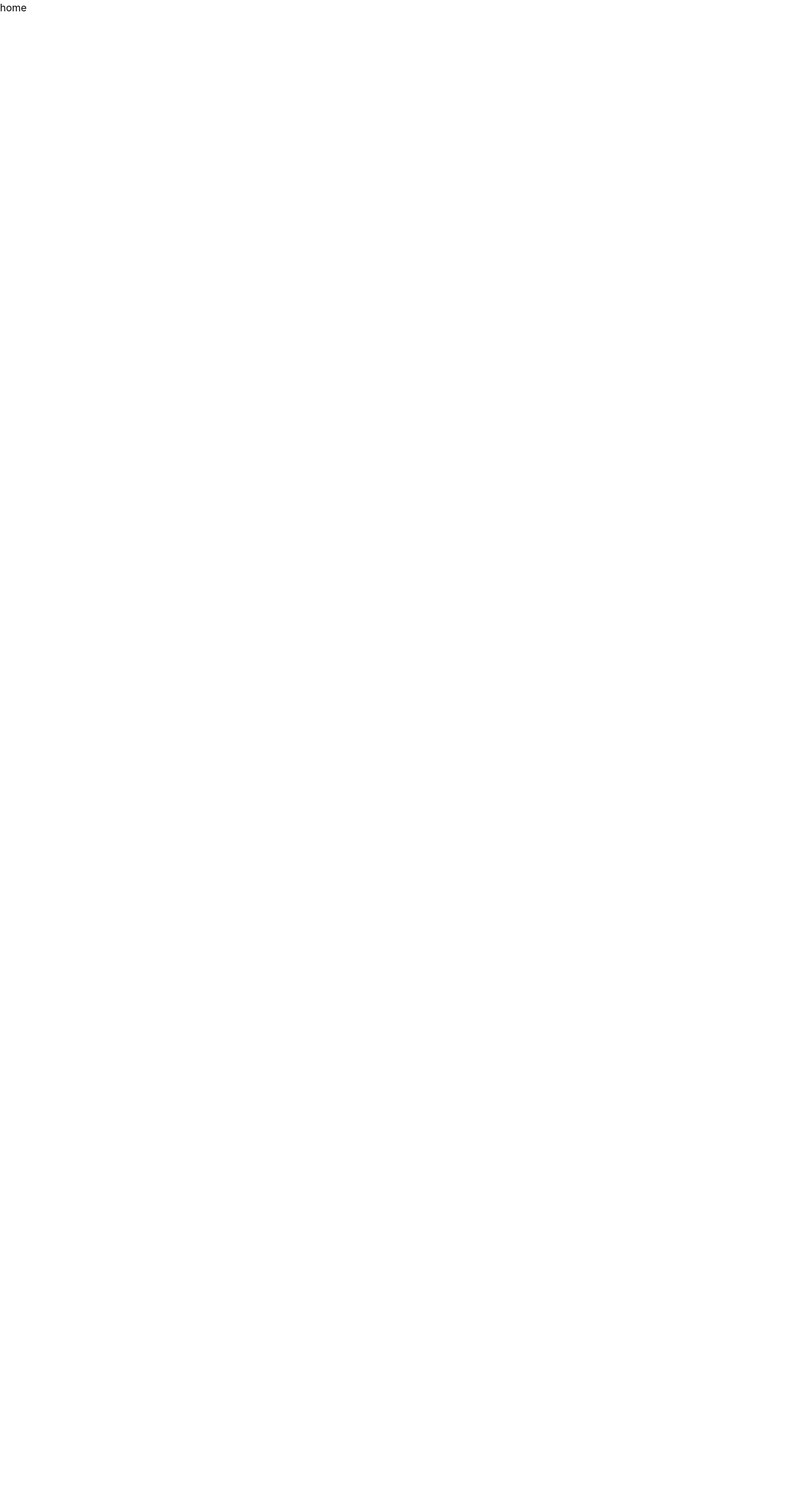
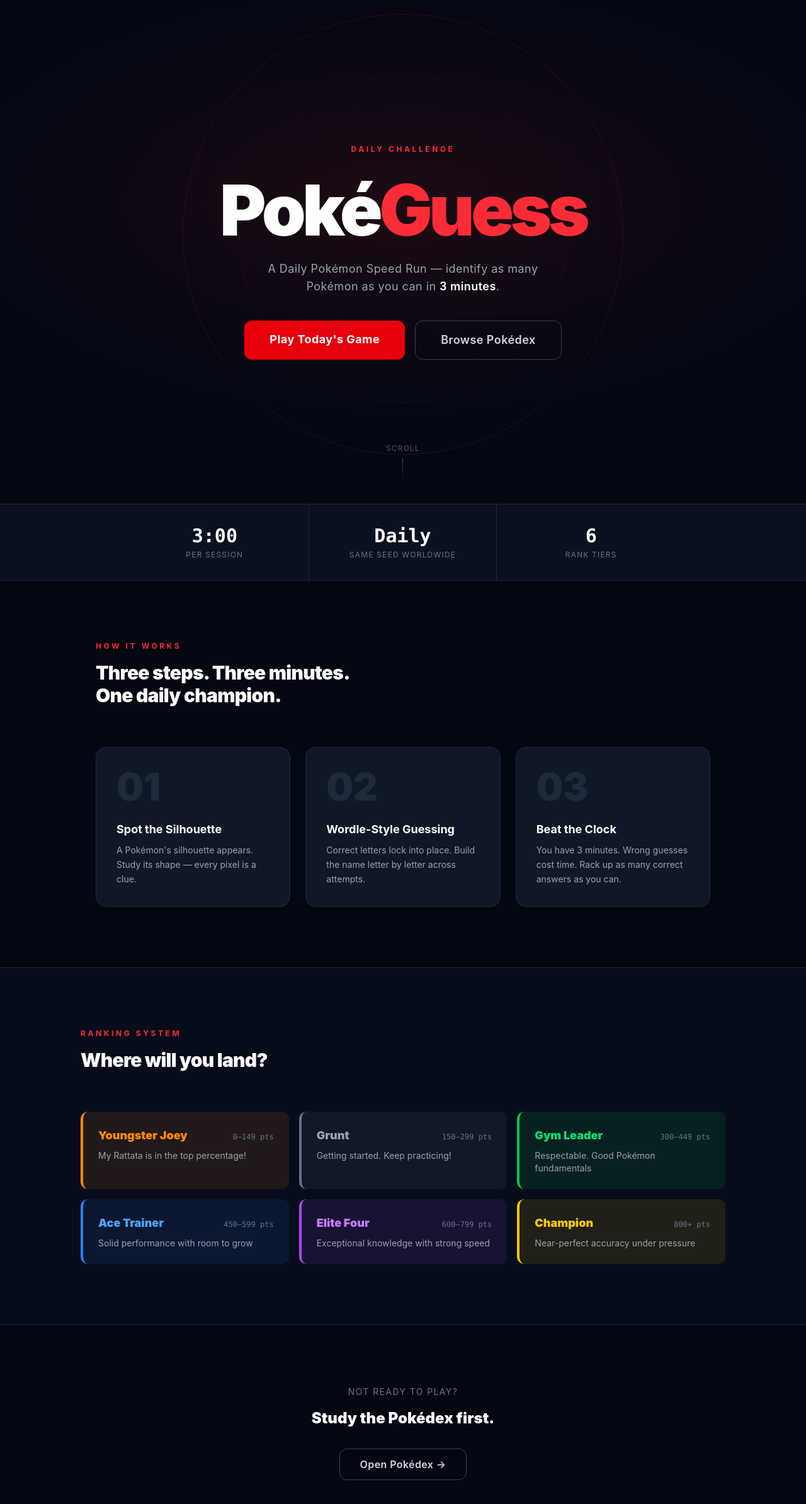
Before and after one commit to ndulkis/poke-guess, a React (Vite) app: page / in a window 1280 px wide. Shown: the top 2388 px of the page at 63% size. Before the commit the page ends 800 px from the top, so only its background shows below. Built offline with nearby package versions, Linux system fonts and the light colour scheme.

Commit message:
feat: homepage

```diff
--- a/src/pages/home.jsx
+++ b/src/pages/home.jsx
@@ -1,8 +1,148 @@
-import React from 'react'
+import { Link } from 'react-router-dom'
+
+const ranks = [
+  { title: 'Youngster Joey', threshold: '0–149', color: 'border-orange-400', text: 'text-orange-400', bg: 'bg-orange-400/10', desc: "My Rattata is in the top percentage!" },
+  { title: 'Grunt',        threshold: '150–299',  color: 'border-gray-500',   text: 'text-gray-400',   bg: 'bg-gray-500/10',   desc: 'Getting started. Keep practicing!' },
+  { title: 'Gym Leader',   threshold: '300–449',  color: 'border-green-500',  text: 'text-green-400',  bg: 'bg-green-500/10',  desc: 'Respectable. Good Pokémon fundamentals' },
+  { title: 'Ace Trainer',  threshold: '450–599',  color: 'border-blue-500',   text: 'text-blue-400',   bg: 'bg-blue-500/10',   desc: 'Solid performance with room to grow' },
+  { title: 'Elite Four',   threshold: '600–799',  color: 'border-purple-500', text: 'text-purple-400', bg: 'bg-purple-500/10', desc: 'Exceptional knowledge with strong speed' },
+  { title: 'Champion',     threshold: '800+',     color: 'border-yellow-400', text: 'text-yellow-400', bg: 'bg-yellow-400/10', desc: 'Near-perfect accuracy under pressure' },
+]
+
+const steps = [
+  { n: '01', heading: 'Spot the Silhouette', body: "A Pokémon's silhouette appears. Study its shape — every pixel is a clue." },
+  { n: '02', heading: 'Wordle-Style Guessing', body: 'Correct letters lock into place. Build the name letter by letter across attempts.' },
+  { n: '03', heading: 'Beat the Clock', body: 'You have 3 minutes. Wrong guesses cost time. Rack up as many correct answers as you can.' },
+]
+
+const stats = [
+  { value: '3:00', label: 'Per Session' },
+  { value: 'Daily', label: 'Same Seed Worldwide' },
+  { value: '6', label: 'Rank Tiers' },
+]
 
 function home() {
   return (
-    <div>home</div>
+    <div className="min-h-screen bg-gray-950 text-white">
+
+      {/* ── Hero ── */}
+      <section
+        className="relative flex flex-col items-center justify-center min-h-screen px-6 text-center overflow-hidden"
+        style={{
+          background: 'radial-gradient(ellipse 80% 60% at 50% 40%, rgba(220,38,38,0.12) 0%, transparent 70%), #030712',
+        }}
+      >
+        {/* decorative pokéball ring */}
+        <div
+          className="absolute rounded-full border border-red-900/30 pointer-events-none"
+          style={{ width: 700, height: 700, top: '50%', left: '50%', transform: 'translate(-50%, -54%)' }}
+        />
+        <div
+          className="absolute rounded-full border border-red-900/20 pointer-events-none"
+          style={{ width: 520, height: 520, top: '50%', left: '50%', transform: 'translate(-50%, -54%)' }}
+        />
+
+        <div className="relative z-10 flex flex-col items-center gap-6 max-w-3xl">
+          <span className="text-xs font-bold tracking-[0.3em] uppercase text-red-500 mb-2">
+            Daily Challenge
+          </span>
+
+          <h1 className="text-[clamp(3.5rem,10vw,7rem)] font-black leading-none tracking-tighter">
+            Poké<span className="text-red-500">Guess</span>
+          </h1>
+
+          <p className="text-lg text-gray-400 tracking-wide max-w-md">
+            A Daily Pokémon Speed Run — identify as many Pokémon as you can in{' '}
+            <span className="text-white font-semibold">3 minutes</span>.
+          </p>
+
+          <div className="flex flex-col sm:flex-row gap-4 mt-4">
+            <Link
+              to="/game"
+              className="px-10 py-4 bg-red-600 hover:bg-red-500 text-white font-bold text-lg rounded-xl tracking-wide transition-all hover:scale-105 hover:shadow-[0_0_32px_rgba(220,38,38,0.5)] active:scale-100"
+            >
+              Play Today's Game
+            </Link>
+            <Link
+              to="/pokedex"
+              className="px-10 py-4 bg-transparent hover:bg-white/5 text-gray-300 hover:text-white font-semibold text-lg rounded-xl border border-gray-700 hover:border-gray-500 tracking-wide transition-all"
+            >
+              Browse Pokédex
+            </Link>
+          </div>
+        </div>
+
+        {/* scroll hint */}
+        <div className="absolute bottom-10 flex flex-col items-center gap-2 text-gray-600 text-xs tracking-widest uppercase">
+          <span>Scroll</span>
+          <div className="w-px h-8 bg-gradient-to-b from-gray-600 to-transparent" />
+        </div>
+      </section>
+
+      {/* ── Stats Strip ── */}
+      <section className="border-y border-gray-800 bg-gray-900/60">
+        <div className="max-w-4xl mx-auto grid grid-cols-3 divide-x divide-gray-800">
+          {stats.map(({ value, label }) => (
+            <div key={label} className="flex flex-col items-center py-8 px-4 gap-1">
+              <span className="text-3xl font-black text-white font-mono">{value}</span>
+              <span className="text-xs text-gray-500 uppercase tracking-widest">{label}</span>
+            </div>
+          ))}
+        </div>
+      </section>
+
+      {/* ── How to Play ── */}
+      <section className="max-w-5xl mx-auto px-6 py-24">
+        <h2 className="text-xs font-bold tracking-[0.3em] uppercase text-red-500 mb-4">How It Works</h2>
+        <p className="text-3xl font-black tracking-tight mb-16 max-w-xl">
+          Three steps. Three minutes.<br />One daily champion.
+        </p>
+
+        <div className="grid md:grid-cols-3 gap-6">
+          {steps.map(({ n, heading, body }) => (
+            <div key={n} className="relative bg-gray-900 border border-gray-800 rounded-2xl p-8 hover:border-gray-700 transition-colors">
+              <span className="block text-6xl font-black text-gray-800 leading-none mb-6 select-none">{n}</span>
+              <h3 className="text-lg font-bold text-white mb-2">{heading}</h3>
+              <p className="text-gray-400 text-sm leading-relaxed">{body}</p>
+            </div>
+          ))}
+        </div>
+      </section>
+
+      {/* ── Ranks ── */}
+      <section className="bg-gray-900/40 border-t border-gray-800 py-24 px-6">
+        <div className="max-w-5xl mx-auto">
+          <h2 className="text-xs font-bold tracking-[0.3em] uppercase text-red-500 mb-4">Ranking System</h2>
+          <p className="text-3xl font-black tracking-tight mb-16">Where will you land?</p>
+
+          <div className="grid sm:grid-cols-2 lg:grid-cols-3 gap-4">
+            {ranks.map(({ title, threshold, color, text, bg, desc }) => (
+              <div key={title} className={`${bg} border-l-4 ${color} rounded-xl p-6 flex flex-col gap-2`}>
+                <div className="flex items-baseline justify-between">
+                  <span className={`font-black text-lg ${text}`}>{title}</span>
+                  <span className="text-xs font-mono text-gray-500">{threshold} pts</span>
+                </div>
+                <p className="text-gray-400 text-sm leading-snug">{desc}</p>
+              </div>
+            ))}
+          </div>
+        </div>
+      </section>
+
+      {/* ── Footer CTA ── */}
+      <section className="py-24 px-6 text-center border-t border-gray-800">
+        <p className="text-gray-500 text-sm uppercase tracking-widest mb-4">Not ready to play?</p>
+        <p className="text-2xl font-black mb-8">
+          Study the Pokédex first.
+        </p>
+        <Link
+          to="/pokedex"
+          className="inline-block px-8 py-3 border border-gray-700 hover:border-red-600 text-gray-300 hover:text-red-400 font-semibold rounded-xl transition-all tracking-wide"
+        >
+          Open Pokédex →
+        </Link>
+      </section>
+    </div>
   )
 }
 
```
